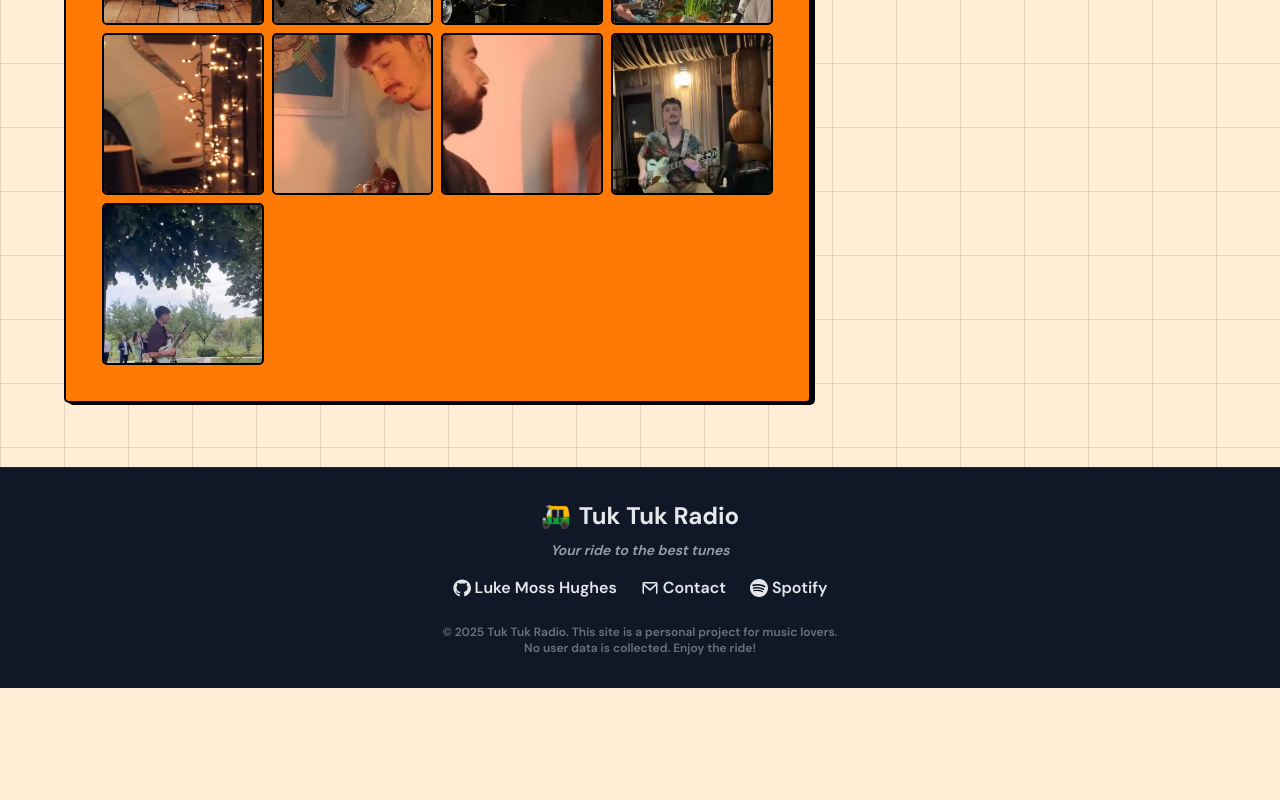
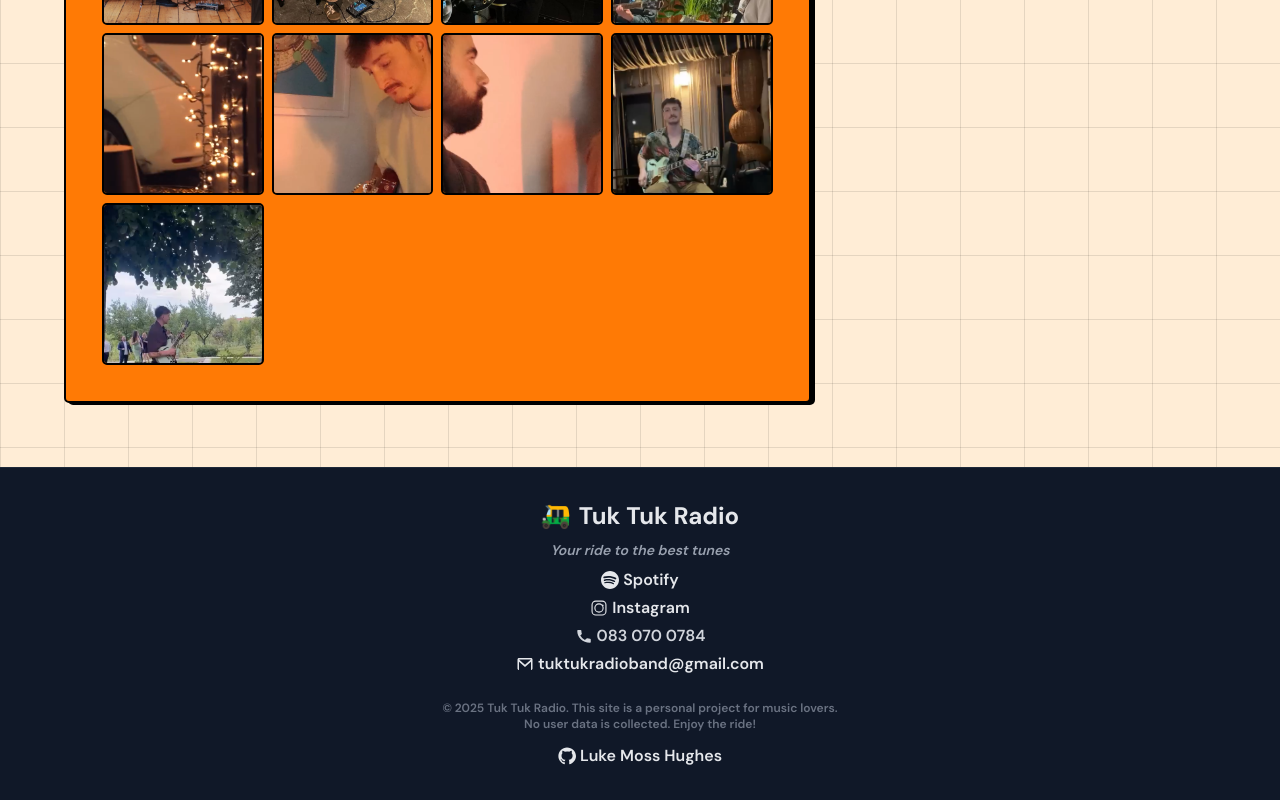
Before and after one commit to MossDog/Tuk-Tuk-Radio, a Next.js app: page / in a window 1280 px wide. Shown: the part 1089-1889 px from the top of the page. Before the commit the page ends 1777 px from the top, so only its background shows below. Built offline with nearby package versions, Linux system fonts and the light colour scheme; no server answers.

Commit message:
Added contact information and improved styling

```diff
--- a/components/Footer.tsx
+++ b/components/Footer.tsx
@@ -10,24 +10,35 @@ const Footer: React.FC = () => {
         </div>
         <div className="text-sm italic text-gray-400">Your ride to the best tunes</div>
       </div>
-      <div className="flex gap-6 mt-4">
-        <a href="https://github.com/MossDog" target="_blank" rel="noopener noreferrer" className="flex items-center gap-1 hover:underline">
-          <svg width="18" height="18" fill="currentColor" viewBox="0 0 24 24" className="inline"><path d="M12 .5C5.73.5.5 5.73.5 12c0 5.08 3.29 9.39 7.86 10.91.58.11.79-.25.79-.56 0-.28-.01-1.02-.02-2-3.2.7-3.88-1.54-3.88-1.54-.53-1.34-1.3-1.7-1.3-1.7-1.06-.72.08-.71.08-.71 1.17.08 1.79 1.2 1.79 1.2 1.04 1.78 2.73 1.27 3.4.97.11-.75.41-1.27.74-1.56-2.56-.29-5.26-1.28-5.26-5.7 0-1.26.45-2.29 1.19-3.1-.12-.29-.52-1.46.11-3.05 0 0 .97-.31 3.18 1.18a11.1 11.1 0 0 1 2.9-.39c.98 0 1.97.13 2.9.39 2.2-1.49 3.17-1.18 3.17-1.18.63 1.59.23 2.76.11 3.05.74.81 1.19 1.84 1.19 3.1 0 4.43-2.7 5.41-5.27 5.7.42.36.79 1.09.79 2.2 0 1.59-.01 2.87-.01 3.26 0 .31.21.68.8.56C20.71 21.39 24 17.08 24 12c0-6.27-5.23-11.5-12-11.5z"/></svg>
-          <span>Luke Moss Hughes</span>
-        </a>
-        <a href="mailto:contact@tuktukradio.com" className="flex items-center gap-1 hover:underline">
-          <svg width="18" height="18" fill="currentColor" viewBox="0 0 24 24" className="inline"><path d="M20 4H4c-1.1 0-2 .9-2 2v12c0 1.1.9 2 2 2h16c1.1 0 2-.9 2-2V6c0-1.1-.9-2-2-2zm0 2v.01L12 13 4 6.01V6h16zM4 20V8.99l8 6.99 8-6.99V20H4z"/></svg>
-          <span>Contact</span>
-        </a>
+
+      {/* Contact row, centered below main links */}
+      <div className="flex flex-col items-center gap-1 mt-2">
         <a href="https://open.spotify.com/artist/2fvw7GqBmXWP5TmhBzfhGm?si=nPYR0QgNSPyGn5Acmi5bPA" target="_blank" rel="noopener noreferrer" className="flex items-center gap-1 hover:underline">
           <svg width="18" height="18" fill="currentColor" viewBox="0 0 24 24" className="inline"><path d="M12 0C5.371 0 0 5.371 0 12c0 6.627 5.371 12 12 12s12-5.373 12-12c0-6.629-5.371-12-12-12zm5.438 17.438c-.229.373-.713.488-1.086.26-2.979-1.826-6.73-2.236-11.155-1.221-.43.096-.859-.168-.955-.598-.096-.43.168-.859.598-.955 4.797-1.07 8.918-.613 12.229 1.318.373.229.488.713.26 1.096zm1.547-3.096c-.287.467-.893.617-1.359.33-3.414-2.09-8.627-2.697-12.66-1.471-.521.154-1.072-.137-1.227-.658-.154-.521.137-1.072.658-1.227 4.482-1.326 10.168-.658 14.027 1.66.467.287.617.893.33 1.366zm.164-3.164c-4.09-2.434-10.885-2.656-14.504-1.438-.635.207-1.322-.137-1.529-.771-.207-.635.137-1.322.771-1.529 4.066-1.326 11.418-1.072 15.965 1.646.572.344.754 1.09.41 1.662-.344.572-1.09.754-1.662.43z"/></svg>
           <span>Spotify</span>
         </a>
+        <a href="https://instagram.com/tuktukradioband" target="_blank" rel="noopener noreferrer" className="flex items-center gap-1 hover:underline">
+          <svg width="18" height="18" fill="currentColor" viewBox="0 0 24 24" className="inline"><path d="M7.75 2h8.5A5.75 5.75 0 0 1 22 7.75v8.5A5.75 5.75 0 0 1 16.25 22h-8.5A5.75 5.75 0 0 1 2 16.25v-8.5A5.75 5.75 0 0 1 7.75 2zm0 1.5A4.25 4.25 0 0 0 3.5 7.75v8.5A4.25 4.25 0 0 0 7.75 20.5h8.5A4.25 4.25 0 0 0 20.5 16.25v-8.5A4.25 4.25 0 0 0 16.25 3.5h-8.5zm4.25 2.25a6.25 6.25 0 1 1 0 12.5 6.25 6.25 0 0 1 0-12.5zm0 1.5a4.75 4.75 0 1 0 0 9.5 4.75 4.75 0 0 0 0-9.5zm6.13 1.12a1.13 1.13 0 1 1-2.25 0 1.13 1.13 0 0 1 2.25 0z"/></svg>
+          <span>Instagram</span>
+        </a>
+        <a href="tel:+353830700784" className="flex items-center gap-1 hover:underline text-gray-300">
+          <svg width="18" height="18" fill="currentColor" viewBox="0 0 24 24" className="inline"><path d="M6.62 10.79a15.053 15.053 0 0 0 6.59 6.59l2.2-2.2a1 1 0 0 1 1.01-.24c1.12.37 2.33.57 3.58.57a1 1 0 0 1 1 1V20a1 1 0 0 1-1 1C10.07 21 3 13.93 3 5a1 1 0 0 1 1-1h3.5a1 1 0 0 1 1 1c0 1.25.2 2.46.57 3.58a1 1 0 0 1-.24 1.01l-2.2 2.2z"/></svg>
+          <span>083 070 0784</span>
+        </a>
+        <a href="mailto:tuktukradioband@gmail.com" className="flex items-center gap-1 hover:underline">
+          <svg width="18" height="18" fill="currentColor" viewBox="0 0 24 24" className="inline"><path d="M20 4H4c-1.1 0-2 .9-2 2v12c0 1.1.9 2 2 2h16c1.1 0 2-.9 2-2V6c0-1.1-.9-2-2-2zm0 2v.01L12 13 4 6.01V6h16zM4 20V8.99l8 6.99 8-6.99V20H4z"/></svg>
+          <span>tuktukradioband@gmail.com</span>
+        </a>
       </div>
+
       <div className="mt-6 text-xs text-gray-500 text-center">
         &copy; {new Date().getFullYear()} Tuk Tuk Radio. This site is a personal project for music lovers.<br />
         No user data is collected. Enjoy the ride!
       </div>
+      <a href="https://github.com/MossDog" target="_blank" rel="noopener noreferrer" className="flex items-center gap-1 hover:underline mt-3">
+        <svg width="18" height="18" fill="currentColor" viewBox="0 0 24 24" className="inline"><path d="M12 .5C5.73.5.5 5.73.5 12c0 5.08 3.29 9.39 7.86 10.91.58.11.79-.25.79-.56 0-.28-.01-1.02-.02-2-3.2.7-3.88-1.54-3.88-1.54-.53-1.34-1.3-1.7-1.3-1.7-1.06-.72.08-.71.08-.71 1.17.08 1.79 1.2 1.79 1.2 1.04 1.78 2.73 1.27 3.4.97.11-.75.41-1.27.74-1.56-2.56-.29-5.26-1.28-5.26-5.7 0-1.26.45-2.29 1.19-3.1-.12-.29-.52-1.46.11-3.05 0 0 .97-.31 3.18 1.18a11.1 11.1 0 0 1 2.9-.39c.98 0 1.97.13 2.9.39 2.2-1.49 3.17-1.18 3.17-1.18.63 1.59.23 2.76.11 3.05.74.81 1.19 1.84 1.19 3.1 0 4.43-2.7 5.41-5.27 5.7.42.36.79 1.09.79 2.2 0 1.59-.01 2.87-.01 3.26 0 .31.21.68.8.56C20.71 21.39 24 17.08 24 12c0-6.27-5.23-11.5-12-11.5z"/></svg>
+        <span>Luke Moss Hughes</span>
+      </a>
     </footer>
   );
 };
```
